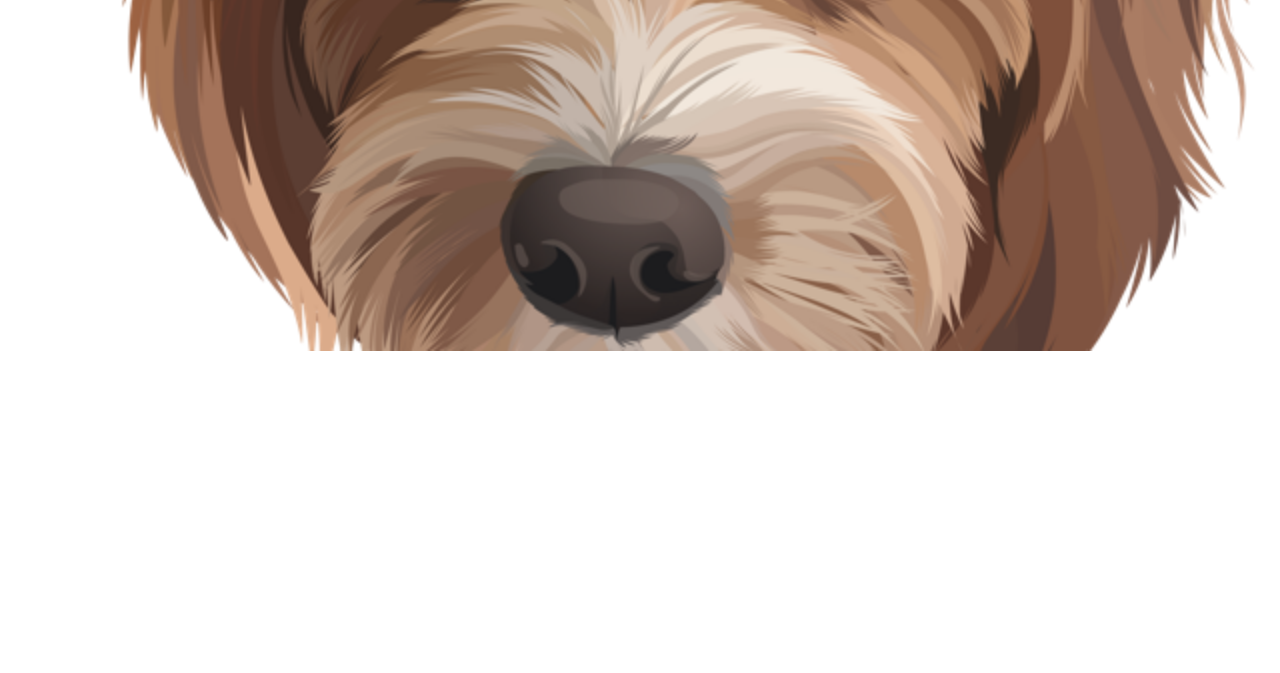
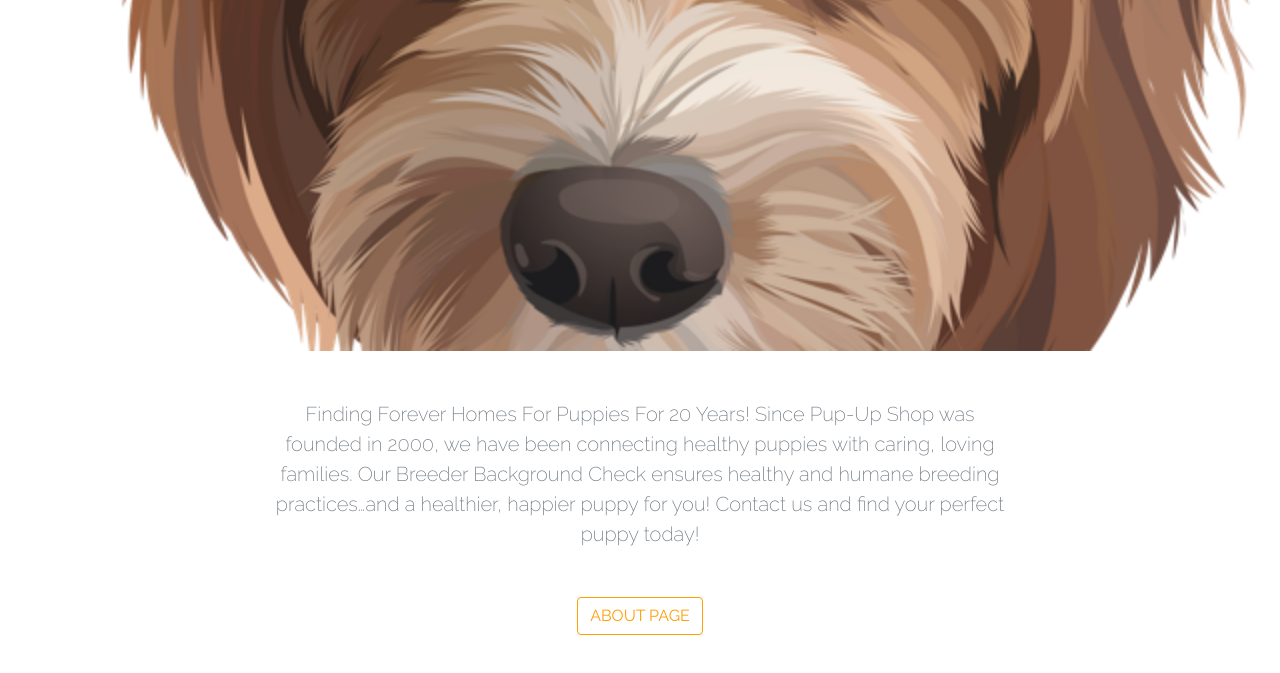
Before and after one commit to thomaszhangg/Pup-Up-Shop, a Gatsby site: page / in a window 1280 px wide. Shown: the part 525-1198 px from the top of the page. Before the commit the page ends 876 px from the top, so only its background shows below. Built offline with nearby package versions, Linux system fonts and the light colour scheme; Gatsby itself is replaced by a stand-in of ours.

Commit message:
added button styles

```diff
--- a/src/components/Home/Info.js
+++ b/src/components/Home/Info.js
@@ -8,13 +8,17 @@ export default function Info() {
         <div className="row">
           <div className="col-10 col-sm-8 mx-auto text-center">
             <p className="lead text-muted mb-5">
-              Lorem ipsum dolor sit amet consectetur adipisicing elit. Porro
-              voluptate labore alias natus vel deleniti tempore, aut totam
-              veniam omnis recusandae minima quam ex? Numquam libero asperiores
-              nulla illo cupiditate deleniti voluptate a ut accusamus. Soluta
-              aliquam iste possimus! Eveniet neque corrupti mollitia quia
-              quisquam itaque dolorum repudiandae? Necessitatibus, ullam!
+              Finding Forever Homes For Puppies For 20 Years! Since Pup-Up Shop
+              was founded in 2000, we have been connecting healthy puppies with
+              caring, loving families. Our Breeder Background Check ensures
+              healthy and humane breeding practices…and a healthier, happier
+              puppy for you! Contact us and find your perfect puppy today!
             </p>
+            <Link to="/about/">
+              <button className="btn text-uppercase btn-yellow">
+                About Page
+              </button>
+            </Link>
           </div>
         </div>
       </div>
--- a/src/components/layout.css
+++ b/src/components/layout.css
@@ -1,7 +1,7 @@
 @import url("https://fonts.googleapis.com/css?family=Raleway:200,100,400");
 
 :root {
-  --mainBrown: #2d1ef1;
+  --mainBrown: #2d1e1f;
   --mainYellow: rgb(255, 158, 9);
   --mainGrey: #ece8dc;
   --mainWhite: #fff;
@@ -44,3 +44,13 @@ h6 {
   background-position: center;
   background-size: cover;
 }
+
+.btn-yellow {
+  color: var(--mainYellow);
+  border-color: var(--mainYellow);
+}
+
+.btn-yellow:hover {
+  background: var(--mainYellow);
+  color: var(--mainBrown);
+}
--- a/src/pages/index.js
+++ b/src/pages/index.js
@@ -4,6 +4,7 @@ import { Link, graphql } from "gatsby"
 import Layout from "../components/layout"
 import SEO from "../components/seo"
 import BackgroundSection from "../components/Globals/BackgroundSection"
+import Info from "../components/Home/Info"
 
 const IndexPage = ({ data }) => (
   <Layout>
@@ -13,6 +14,7 @@ const IndexPage = ({ data }) => (
       title="Pup-up Shop"
       styleClass="default-background"
     />
+    <Info />
   </Layout>
 )
 
```
